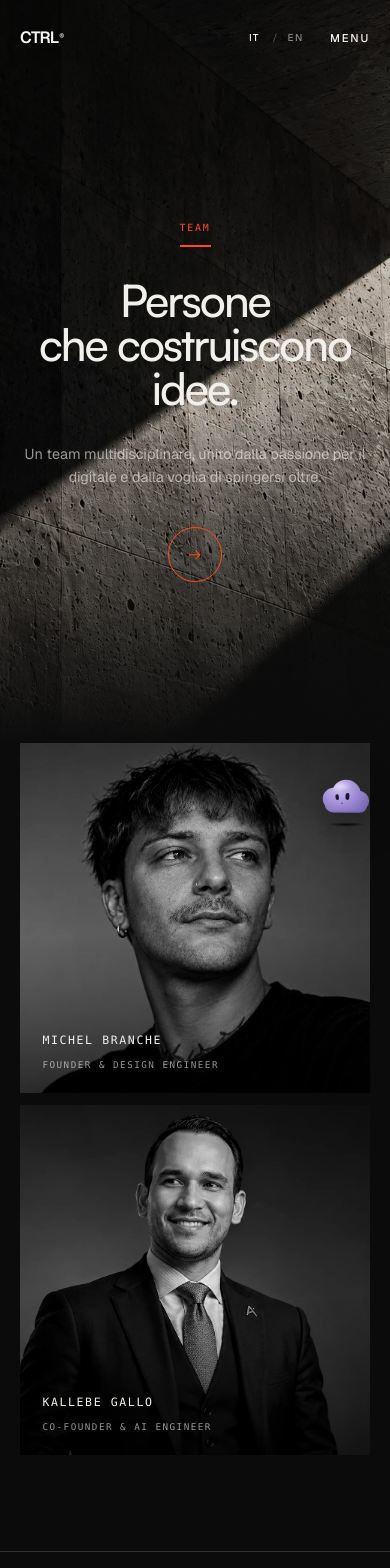
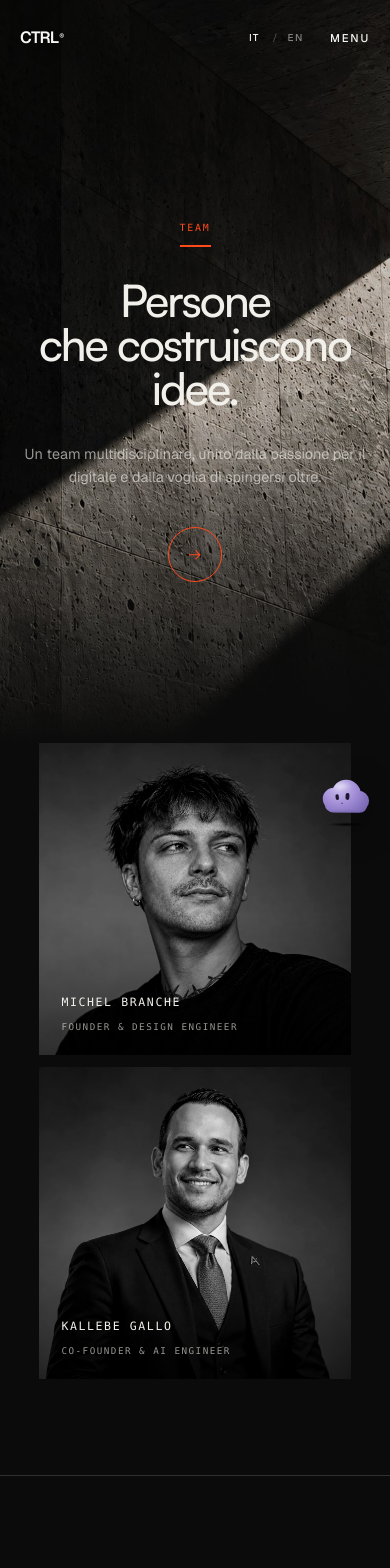
Before and after one commit to MichelBranche/ctrl, a Next.js app: page /team in a window 390 px wide. Shown: the top 1568 px of the page. Built offline with nearby package versions, Linux system fonts and the light colour scheme.

Commit message:
Team: sharper square portraits, smaller centred cards

```diff
--- a/components/pages/team-page.tsx
+++ b/components/pages/team-page.tsx
@@ -58,7 +58,8 @@ export function TeamView({ lang }: { lang: Locale }) {
                     src={member.photo}
                     alt={member.name}
                     fill
-                    sizes="(max-width: 700px) 100vw, 33vw"
+                    sizes="(max-width: 700px) min(80vw, 320px), 320px"
+                    quality={90}
                   />
                 ) : null}
                 <span className="t-grain" aria-hidden="true" />
--- a/components/pages/team.css
+++ b/components/pages/team.css
@@ -108,7 +108,7 @@
 }
 
 .t-card {
-  flex: 0 0 calc((100% - 2 * var(--t-gap)) / 3);
+  flex: 0 0 min(320px, calc((100% - 2 * var(--t-gap)) / 3));
   aspect-ratio: 1;
 }
 
@@ -202,7 +202,7 @@
 
 @media (max-width: 700px) {
   .t-card {
-    flex-basis: 100%;
+    flex-basis: min(80vw, 320px);
   }
   .t-hero {
     min-height: 88svh;
--- a/lib/content.ts
+++ b/lib/content.ts
@@ -193,8 +193,8 @@ export type TeamMember = {
 };
 
 /**
- * Person -> portrait mapping (UNCONFIRMED, swap here in one line).
- * photo-a: man in suit and tie. photo-b: black t-shirt, earring.
+ * Person -> portrait mapping (confirmed by Michel).
+ * photo-a: Kallebe, suit and tie. photo-b: Michel, black t-shirt.
  */
 export const TEAM_PHOTOS: Record<string, string> = {
   "michel-branche": "/team/photo-b.webp",
```
Also changed, not shown: public/team/photo-a.webp, public/team/photo-b.webp.
